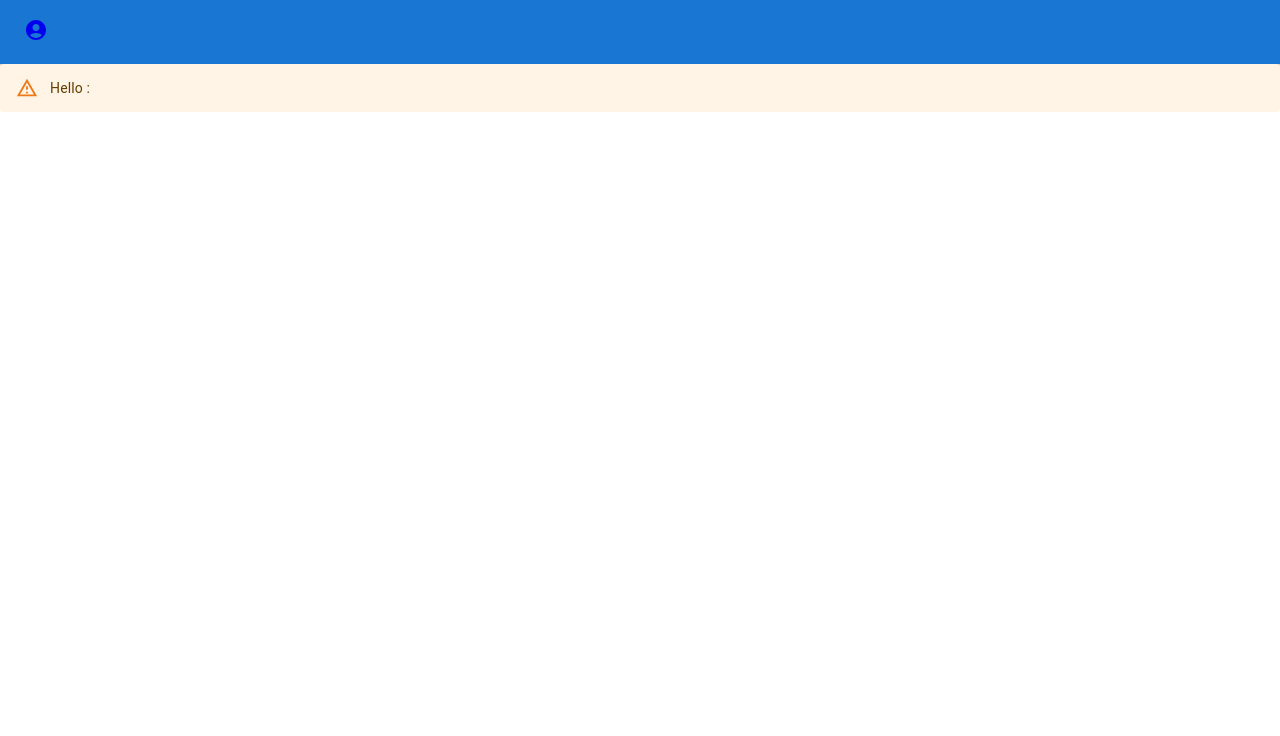
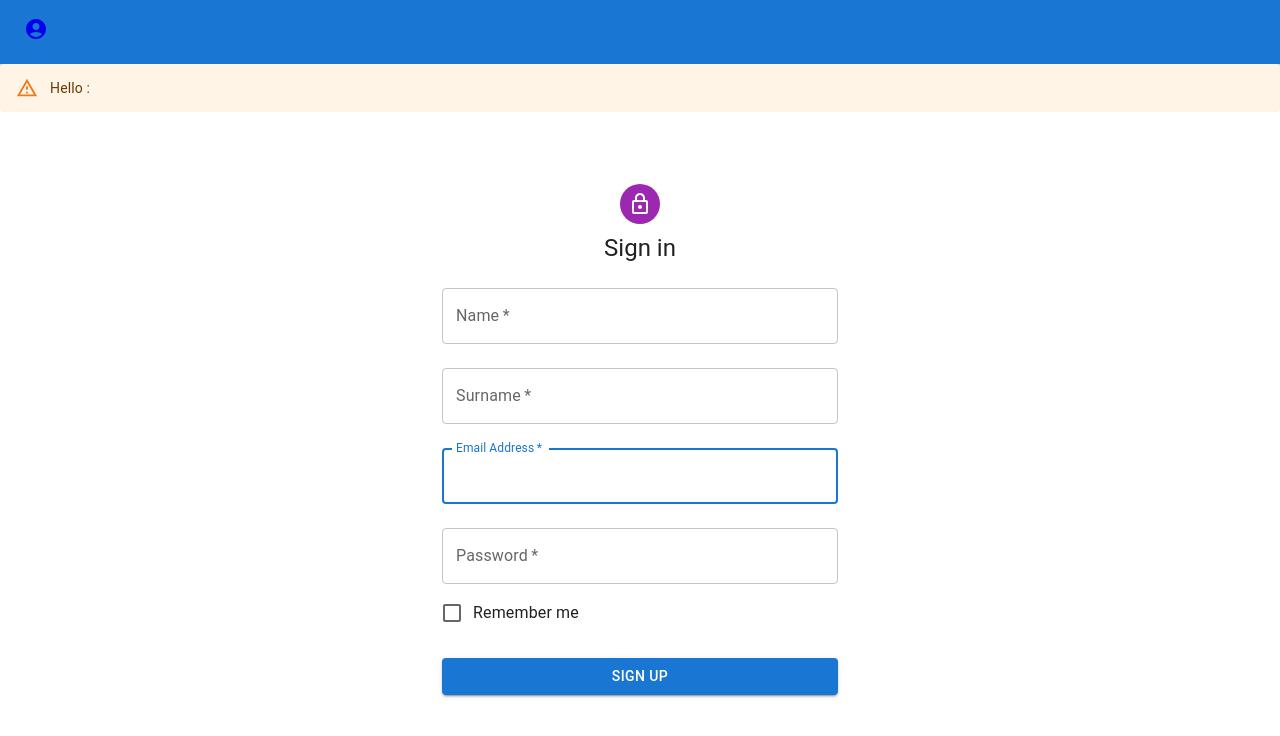
Before and after one commit to ivaursic/cyberSecurityApp, a React (Create React App) app in the folder frontend/frontend/: page /registration in a window 1280 px wide. Before the commit this address had no page. Shown: the top 736 px of the page. Built offline with nearby package versions, Linux system fonts and the light colour scheme.

Commit message:
task/addRegistration

```diff
--- a/frontend/frontend/src/App.js
+++ b/frontend/frontend/src/App.js
@@ -1,25 +1,30 @@
-import logo from './logo.svg';
-import './App.css';
-import LoginPage from './components/LoginPage';
-import Header from './components/Header';
-import { Dashboard } from '@mui/icons-material';
-import { BrowserRouter, Routes, Route } from 'react-router-dom';
-import MyAlert from './components/MyAlert';
-import Alerts from './components/MyAlerts'
-
-
+import logo from "./logo.svg";
+import "./App.css";
+import LoginPage from "./components/LoginPage";
+import Header from "./components/Header";
+import Registration from "./components/Registration";
+import { Dashboard } from "@mui/icons-material";
+import { BrowserRouter, Routes, Route } from "react-router-dom";
+import MyAlert from "./components/MyAlert";
+import Alerts from "./components/MyAlerts";
 
 function App() {
   return (
     <>
-    <Header/>
-    <><MyAlert></MyAlert></>
-            <Routes>
-                <Route exact path="/" element={<Dashboard></Dashboard>} />
-                <Route exact path="/login" element={<LoginPage></LoginPage>} />
-            </Routes>
-        </>
-
+      <Header />
+      <>
+        <MyAlert></MyAlert>
+      </>
+      <Routes>
+        <Route exact path="/" element={<Dashboard></Dashboard>} />
+        <Route exact path="/login" element={<LoginPage></LoginPage>} />
+        <Route
+          exact
+          path="/registration"
+          element={<Registration></Registration>}
+        />
+      </Routes>
+    </>
   );
 }
 
--- a/frontend/frontend/src/components/LoginPage.js
+++ b/frontend/frontend/src/components/LoginPage.js
@@ -1,27 +1,32 @@
-import React from 'react';
-import Avatar from '@mui/material/Avatar';
-import Button from '@mui/material/Button';
-import CssBaseline from '@mui/material/CssBaseline';
-import TextField from '@mui/material/TextField';
-import FormControlLabel from '@mui/material/FormControlLabel';
-import Checkbox from '@mui/material/Checkbox';
-import Link from '@mui/material/Link';
-import Grid from '@mui/material/Grid';
-import Box from '@mui/material/Box';
-import LockOutlinedIcon from '@mui/icons-material/LockOutlined';
-import Typography from '@mui/material/Typography';
-import Container from '@mui/material/Container';
-import { createTheme, ThemeProvider } from '@mui/material/styles';
+import React from "react";
+import Avatar from "@mui/material/Avatar";
+import Button from "@mui/material/Button";
+import CssBaseline from "@mui/material/CssBaseline";
+import TextField from "@mui/material/TextField";
+import FormControlLabel from "@mui/material/FormControlLabel";
+import Checkbox from "@mui/material/Checkbox";
+import Link from "@mui/material/Link";
+import Grid from "@mui/material/Grid";
+import Box from "@mui/material/Box";
+import LockOutlinedIcon from "@mui/icons-material/LockOutlined";
+import Typography from "@mui/material/Typography";
+import Container from "@mui/material/Container";
+import { createTheme, ThemeProvider } from "@mui/material/styles";
+import { useNavigate } from "react-router-dom";
 
 function Copyright(props) {
   return (
-      <Typography variant="body2" color="text.secondary" align="center" {...props}>
-        {'Copyright © '}
+    <Typography
+      variant="body2"
+      color="text.secondary"
+      align="center"
+      {...props}>
+      {"Copyright © "}
       <Link color="inherit" href="https://mui.com/">
         Your Website
-        </Link>{' '}
+      </Link>{" "}
       {new Date().getFullYear()}
-        {'.'}
+      {"."}
     </Typography>
   );
 }
@@ -29,14 +34,12 @@ function Copyright(props) {
 const theme = createTheme();
 
 export default function LoginPage() {
-
-
   const handleSubmit = (event) => {
     event.preventDefault();
     const data = new FormData(event.currentTarget);
     console.log({
-        email: data.get('email'),
-        password: data.get('password'),
+      email: data.get("email"),
+      password: data.get("password"),
     });
 
     //POSLA NA BACKEND
@@ -49,18 +52,21 @@ export default function LoginPage() {
         <Box
           sx={{
             marginTop: 8,
-              display: 'flex',
-              flexDirection: 'column',
-              alignItems: 'center',
-            }}
-          >
-            <Avatar sx={{ m: 1, bgcolor: 'secondary.main' }}>
+            display: "flex",
+            flexDirection: "column",
+            alignItems: "center",
+          }}>
+          <Avatar sx={{ m: 1, bgcolor: "secondary.main" }}>
             <LockOutlinedIcon />
           </Avatar>
           <Typography component="h1" variant="h5">
             Sign in
           </Typography>
-            <Box component="form" onSubmit={handleSubmit} noValidate sx={{ mt: 1 }}>
+          <Box
+            component="form"
+            onSubmit={handleSubmit}
+            noValidate
+            sx={{ mt: 1 }}>
             <TextField
               margin="normal"
               required
@@ -89,8 +95,7 @@ export default function LoginPage() {
               type="submit"
               fullWidth
               variant="contained"
-                sx={{ mt: 3, mb: 2 }}
-              >
+              sx={{ mt: 3, mb: 2 }}>
               Sign In
             </Button>
             <Grid container>
@@ -100,7 +105,7 @@ export default function LoginPage() {
                 </Link>
               </Grid>
               <Grid item>
-                  <Link href="#" variant="body2">
+                <Link href="/registration" variant="body2">
                   {"Don't have an account? Sign Up"}
                 </Link>
               </Grid>
--- a/frontend/frontend/src/components/Registration.js
+++ b/frontend/frontend/src/components/Registration.js
@@ -0,0 +1,103 @@
+import React from "react";
+import Avatar from "@mui/material/Avatar";
+import Button from "@mui/material/Button";
+import CssBaseline from "@mui/material/CssBaseline";
+import TextField from "@mui/material/TextField";
+import FormControlLabel from "@mui/material/FormControlLabel";
+import Checkbox from "@mui/material/Checkbox";
+import Link from "@mui/material/Link";
+import Grid from "@mui/material/Grid";
+import Box from "@mui/material/Box";
+import LockOutlinedIcon from "@mui/icons-material/LockOutlined";
+import Typography from "@mui/material/Typography";
+import Container from "@mui/material/Container";
+import { createTheme, ThemeProvider } from "@mui/material/styles";
+import { useNavigate } from "react-router-dom";
+
+export default function Registration() {
+  const handleSubmit = (event) => {
+    event.preventDefault();
+    const data = new FormData(event.currentTarget);
+    console.log({
+      email: data.get("email"),
+      password: data.get("password"),
+    });
+
+    //POSLA NA BACKEND
+  };
+
+  return (
+    // eslint-disable-next-line no-undef
+
+    <Container component="main" maxWidth="xs">
+      <CssBaseline />
+      <Box
+        sx={{
+          marginTop: 8,
+          display: "flex",
+          flexDirection: "column",
+          alignItems: "center",
+        }}>
+        <Avatar sx={{ m: 1, bgcolor: "secondary.main" }}>
+          <LockOutlinedIcon />
+        </Avatar>
+        <Typography component="h1" variant="h5">
+          Sign in
+        </Typography>
+        <Box component="form" onSubmit={handleSubmit} noValidate sx={{ mt: 1 }}>
+          <TextField
+            margin="normal"
+            required
+            fullWidth
+            id="name"
+            label="Name"
+            name="name"
+            autoComplete="name"
+            autoFocus
+          />
+          <TextField
+            margin="normal"
+            required
+            fullWidth
+            id="surname"
+            label="Surname"
+            name="surname"
+            autoComplete="surname"
+            autoFocus
+          />
+          <TextField
+            margin="normal"
+            required
+            fullWidth
+            id="email"
+            label="Email Address"
+            name="email"
+            autoComplete="email"
+            autoFocus
+          />
+          <TextField
+            margin="normal"
+            required
+            fullWidth
+            name="password"
+            label="Password"
+            type="password"
+            id="password"
+            autoComplete="current-password"
+          />
+          <FormControlLabel
+            control={<Checkbox value="remember" color="primary" />}
+            label="Remember me"
+          />
+          <Button
+            type="submit"
+            fullWidth
+            variant="contained"
+            sx={{ mt: 3, mb: 2 }}>
+            Sign Up
+          </Button>
+        </Box>
+      </Box>
+    </Container>
+  );
+}
```
Lines whose indentation alone changed are shown as unchanged.
